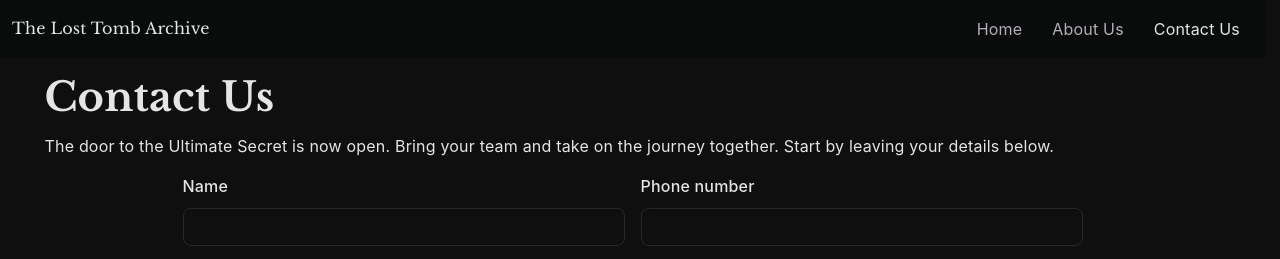
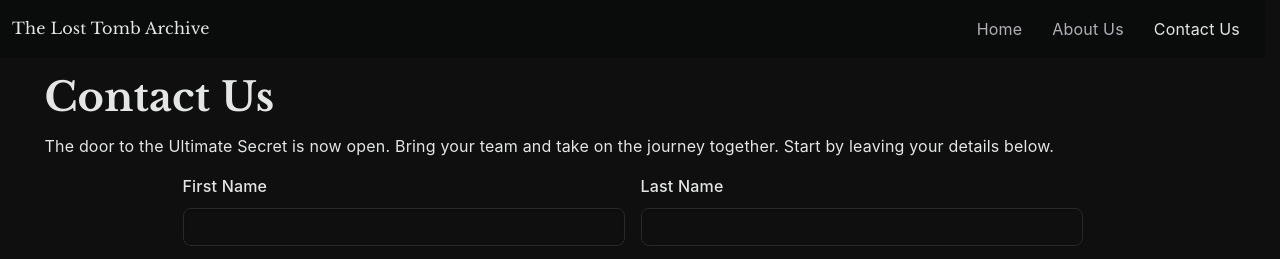
Before and after one commit to azimowang0519-stack/lab6, a plain HTML site: page contact.html in a window 1280 px wide. Shown: the top 259 px of the page. Drawn offline with nearby package versions, Linux system fonts and the light colour scheme.

Commit message:
contact-8

```diff
--- a/contact.html
+++ b/contact.html
@@ -51,14 +51,14 @@
       <div class="row g-5">
         <div class="md:col-6">
           <div class="form-field">
-            <label for="name" class="form-label">Name</label>
-            <input type="text" class="form-control" id="name" required>
+            <label for="name" class="form-label">First Name</label>
+            <input type="text" class="form-control" id="first name" required>
           </div>
         </div>
         <div class="md:col-6">
           <div class="form-field">
-            <label for="phone" class="form-label">Phone number</label>
-            <input type="tel" class="form-control" id="phone">
+            <label for="phone" class="form-label">Last Name</label>
+            <input type="tel" class="form-control" id="last name">
           </div>
         </div>
         <div class="md:col-6">
```
